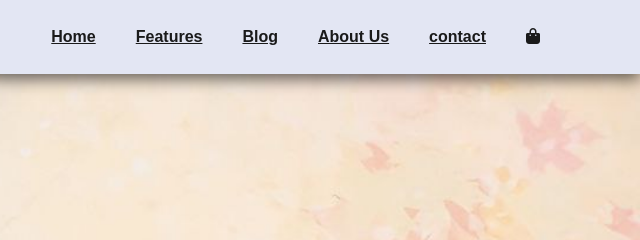
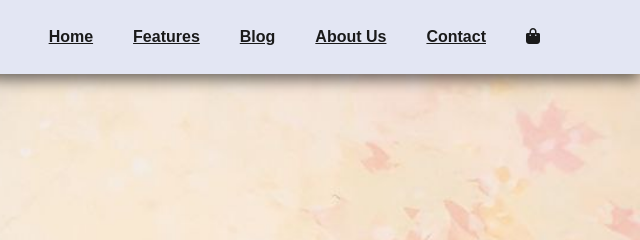
Before and after one commit to priyanshuuranjan/Photography, a plain HTML site: page index.html in a window 1280 px wide. Shown: the top 240 px of the page, 640-1280 px from the left. Drawn offline with Linux system fonts and the light colour scheme.

Commit message:
All Done Final commit

```diff
--- a/index.html
+++ b/index.html
@@ -23,7 +23,7 @@
           <li><a href="#product1">Features</a></li>
           <li><a href="blog.html">Blog</a></li>
           <li><a href="About.html">About Us</a></li>
-          <li><a href="blog.html">contact</a></li>
+          <li><a href="blog.html">Contact</a></li>
           <li>
             <a href="cart.html"
               ><i class="fa fa-duotone fa-bag-shopping"></i
```
